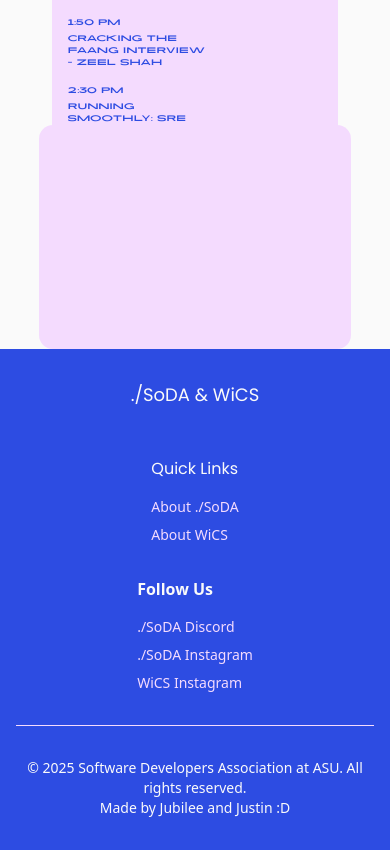
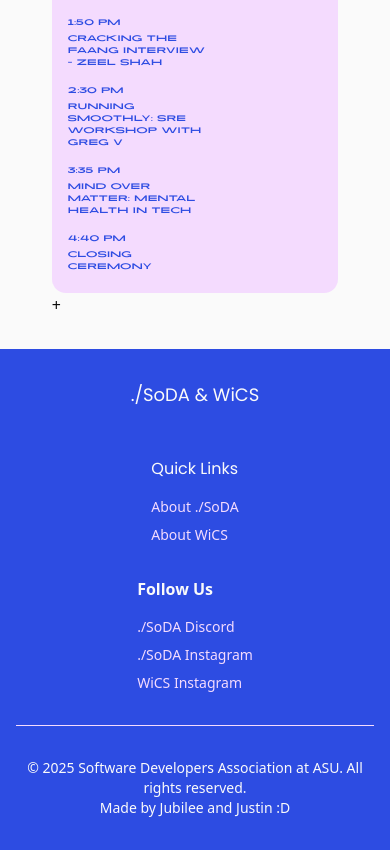
Before and after one commit to asusoda/ada-lovelace-conf-website, a Next.js app: page / in a window 390 px wide. Shown: the part 2084-2934 px from the top of the page. Built offline with nearby package versions, Linux system fonts and the light colour scheme.

Commit message:
please work

```diff
--- a/components/agenda.tsx
+++ b/components/agenda.tsx
@@ -122,7 +122,7 @@ export function AgendaSection() {
         </div>
       </div>
       {/* Background extension to remove white gap under figures */}
-      <div className="absolute bottom-0 left-1/2 -translate-x-1/2 w-[80%] lg:max-w-6xl 2xl:max-w-[70%] h-[14rem] bg-[var(--color-light-purple)] rounded-xl xl:rounded-2xl z-[1]" />
+      <div className="hidden lg:block absolute bottom-0 left-1/2 -translate-x-1/2 w-[80%] lg:max-w-6xl 2xl:max-w-[70%] h-[14rem] bg-[var(--color-light-purple)] rounded-xl xl:rounded-2xl z-[1]" />
 
     </section>
   )
```
